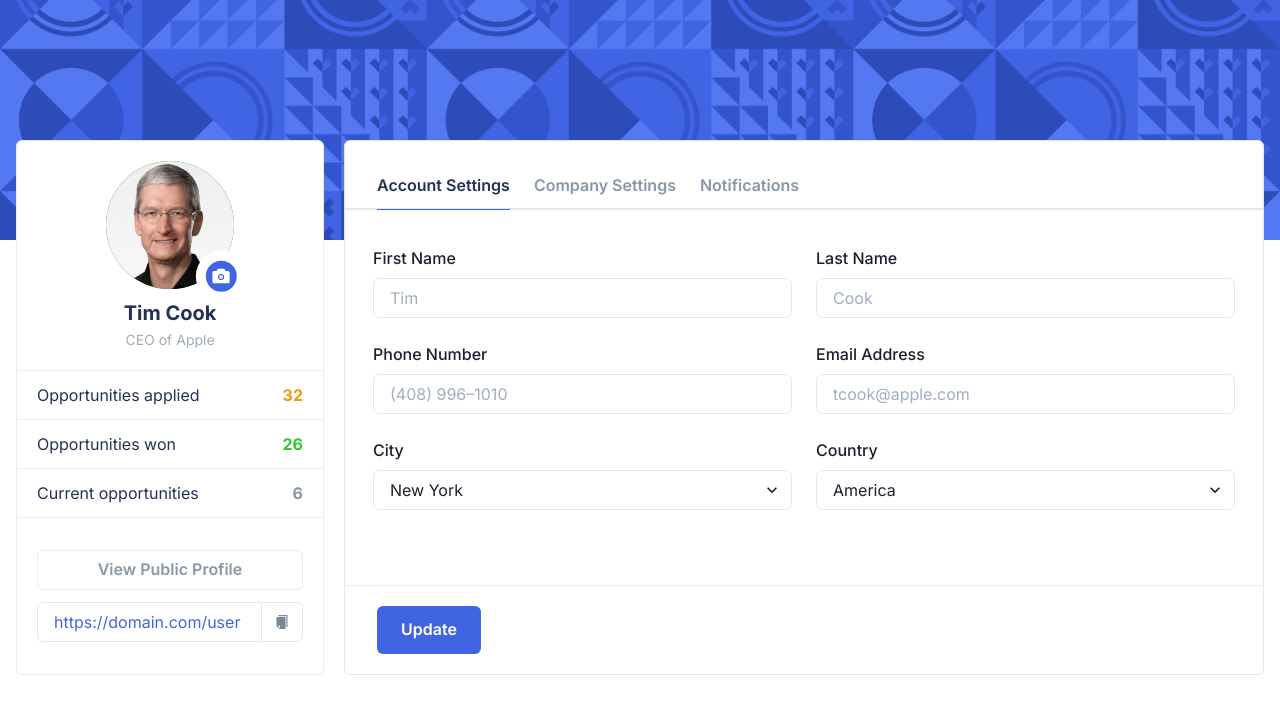
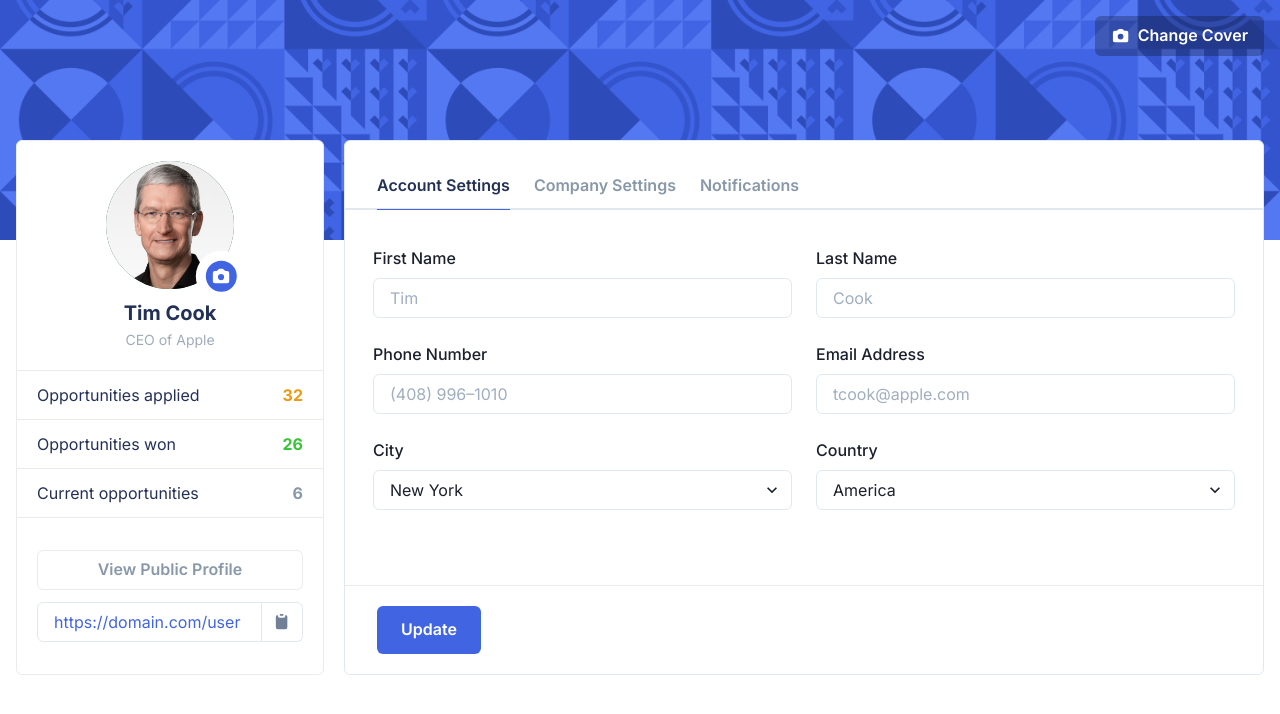
Before and after one commit to dumbmety/user-profile, a React (Create React App) app: page / in a window 1280 px wide. Shown: the top 714 px of the page. Built offline with nearby package versions, Linux system fonts and the light colour scheme; the HTML template or start-up script is replaced by a standard one.

Commit message:
feat: added change cover

```diff
--- a/package.json
+++ b/package.json
@@ -18,7 +18,6 @@
     "framer-motion": "^4",
     "react": "^17.0.2",
     "react-dom": "^17.0.2",
-    "react-icons": "^4.2.0",
     "react-router-dom": "^5.2.0",
     "react-scripts": "4.0.3",
     "simplebar-react": "^2.3.0",
--- a/src/components/Cover.jsx
+++ b/src/components/Cover.jsx
@@ -1,16 +1,111 @@
-import { Image } from '@chakra-ui/image';
-import { Box } from '@chakra-ui/layout';
+import { useRef, useState } from 'react';
+import {
+  Badge,
+  Box,
+  Button,
+  HStack,
+  Image,
+  Input,
+  Modal,
+  ModalBody,
+  ModalCloseButton,
+  ModalContent,
+  ModalFooter,
+  ModalHeader,
+  ModalOverlay,
+  Text,
+  useDisclosure,
+} from '@chakra-ui/react';
 
 const Cover = () => {
+  const [coverImage, setCoverImage] = useState(null);
+  const inputRef = useRef(null);
+  const { isOpen, onOpen, onClose } = useDisclosure();
+
+  const openChooseFile = () => {
+    inputRef.current.click();
+  };
+
+  const handleChangeCover = event => {
+    debugger;
+    const ALLOWED_TYPES = ['image/png', 'image/jpeg', 'image/jpg'];
+    const selected = event.target.files[0];
+
+    if (selected && ALLOWED_TYPES.includes(selected.type)) {
+      let reader = new FileReader();
+      reader.onloadend = () => setCoverImage(reader.result);
+      return reader.readAsDataURL(selected);
+    }
+
+    onOpen();
+  };
+
   return (
     <Box h="60" overflow="hidden">
       <Image
         w="full"
         h="full"
         objectFit="cover"
-        src="/img/cover.jpg"
+        src={coverImage ? coverImage : '/img/cover.jpg'}
         alt="Cover"
       />
+      <Button
+        onClick={openChooseFile}
+        position="absolute"
+        top="4"
+        color="white"
+        right="4"
+        bg="rgba(0, 0, 0, 0.25)"
+        _hover={{ bg: 'rgba(0, 0, 0, 0.25)' }}
+        _active={{ bg: 'rgba(0, 0, 0, 0.35)' }}
+        _focus={{ boxShadow: 'none' }}
+      >
+        <svg
+          width="1.2em"
+          fill="currentColor"
+          viewBox="0 0 20 20"
+          xmlns="http://www.w3.org/2000/svg"
+        >
+          <path
+            fillRule="evenodd"
+            d="M4 5a2 2 0 00-2 2v8a2 2 0 002 2h12a2 2 0 002-2V7a2 2 0 00-2-2h-1.586a1 1 0 01-.707-.293l-1.121-1.121A2 2 0 0011.172 3H8.828a2 2 0 00-1.414.586L6.293 4.707A1 1 0 015.586 5H4zm6 9a3 3 0 100-6 3 3 0 000 6z"
+            clipRule="evenodd"
+          />
+        </svg>
+        <Text ml="2">Change Cover</Text>
+        <input ref={inputRef} type="file" onChange={handleChangeCover} hidden />
+      </Button>
+      <Modal isOpen={isOpen} onClose={onClose}>
+        <ModalOverlay />
+        <ModalContent>
+          <ModalHeader>Something went wrong</ModalHeader>
+          <ModalCloseButton />
+          <ModalBody>
+            <Text>File not supported!</Text>
+            <HStack mt="1">
+              <Text color="brand.cadet" fontSize="sm">
+                Supported types:
+              </Text>
+              <Badge colorScheme="green">PNG</Badge>
+              <Badge colorScheme="green">JPG</Badge>
+              <Badge colorScheme="green">JPEG</Badge>
+            </HStack>
+          </ModalBody>
+
+          <ModalFooter>
+            <Button
+              onClick={onClose}
+              color="white"
+              bg="brand.blue"
+              _hover={{ bg: 'brand.blue' }}
+              _active={{ bg: 'brand.blue' }}
+              _focus={{ boxShadow: 'none' }}
+            >
+              Close
+            </Button>
+          </ModalFooter>
+        </ModalContent>
+      </Modal>
     </Box>
   );
 };
--- a/src/components/Sidebar.jsx
+++ b/src/components/Sidebar.jsx
@@ -1,5 +1,4 @@
 import { useEffect, useRef, useState } from 'react';
-import { AiFillCamera, AiFillCopy } from 'react-icons/ai';
 import {
   Avatar,
   AvatarBadge,
@@ -84,7 +83,18 @@ const Sidebar = () => {
           src={userProfile ? userProfile : '/img/tim-cook.jpg'}
         >
           <AvatarBadge bg="brand.blue" boxSize="1em">
-            <AiFillCamera color="white" size="0.4em" />
+            <svg
+              width="0.4em"
+              fill="currentColor"
+              viewBox="0 0 20 20"
+              xmlns="http://www.w3.org/2000/svg"
+            >
+              <path
+                fillRule="evenodd"
+                d="M4 5a2 2 0 00-2 2v8a2 2 0 002 2h12a2 2 0 002-2V7a2 2 0 00-2-2h-1.586a1 1 0 01-.707-.293l-1.121-1.121A2 2 0 0011.172 3H8.828a2 2 0 00-1.414.586L6.293 4.707A1 1 0 015.586 5H4zm6 9a3 3 0 100-6 3 3 0 000 6z"
+                clipRule="evenodd"
+              />
+            </svg>
           </AvatarBadge>
         </Avatar>
         <input
@@ -210,12 +220,21 @@ const Sidebar = () => {
             <Button
               onClick={onCopy}
               p="0"
+              color="gray.500"
               bg="transparent"
               rounded="none"
               _active={{ bg: 'brand.light' }}
               _focus={{ boxShadow: 'none' }}
             >
-              <AiFillCopy color="#77889a" />
+              <svg
+                width="1.2em"
+                fill="currentColor"
+                viewBox="0 0 20 20"
+                xmlns="http://www.w3.org/2000/svg"
+              >
+                <path d="M8 3a1 1 0 011-1h2a1 1 0 110 2H9a1 1 0 01-1-1z" />
+                <path d="M6 3a2 2 0 00-2 2v11a2 2 0 002 2h8a2 2 0 002-2V5a2 2 0 00-2-2 3 3 0 01-3 3H9a3 3 0 01-3-3z" />
+              </svg>
             </Button>
           </InputRightAddon>
         </InputGroup>
```
Also changed, not shown: 1 other file (tests, documents, lock files or other folders).
